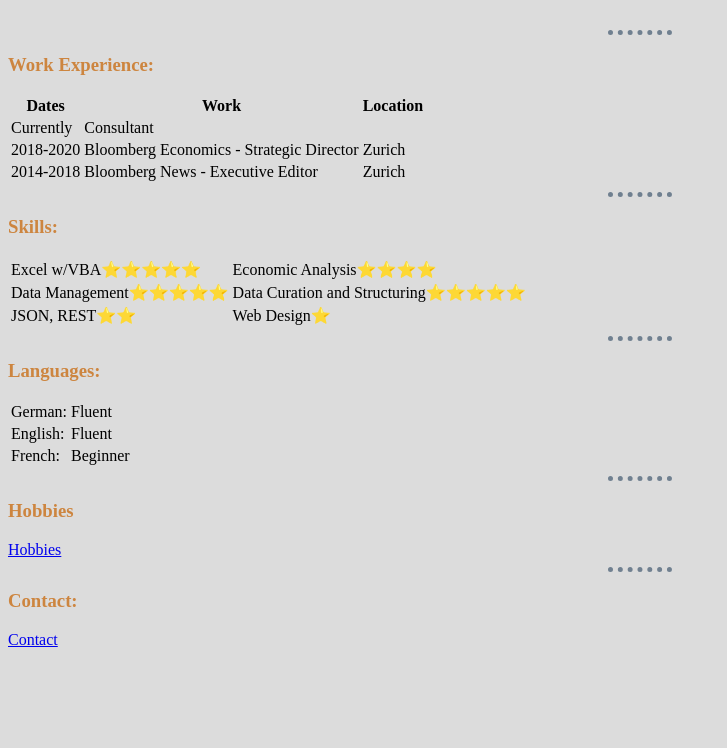
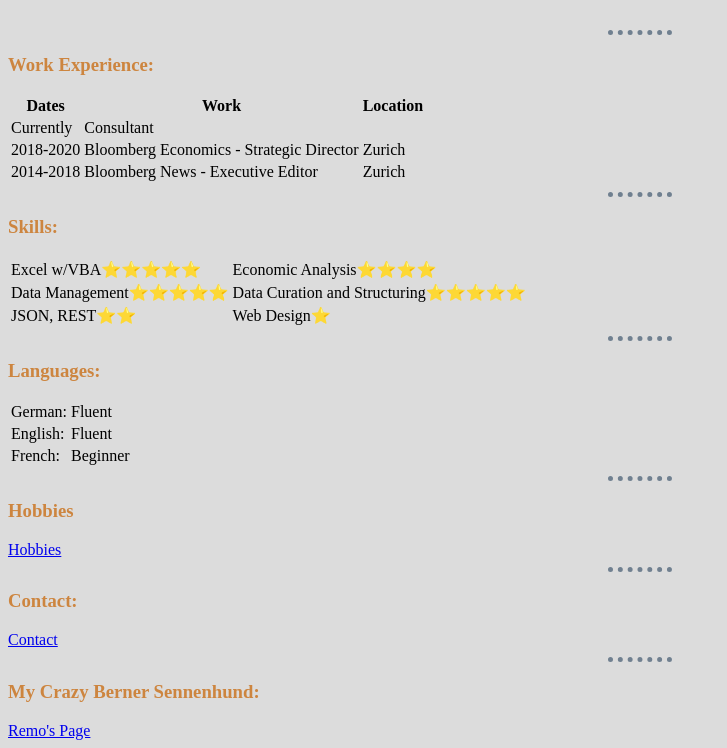
Before and after one commit to MarcoBabic/CV, a plain HTML site: page index.html in a window 1280 px wide. Shown: the part 232-980 px from the top of the page, without its empty margins (0-727 px from the left). Before the commit the page ends 889 px from the top, so only its background shows below. Drawn offline with Linux system fonts and the light colour scheme; files that its build step writes are made by us from their sources.

Commit message:
Add files via upload

```diff
--- a/index.html
+++ b/index.html
@@ -3,9 +3,11 @@
 
 <head>
   <meta charset="utf-8">
-  <title>🐻Marco Babic</title>
+  <title>Marco Babic</title>
+<!-- Code below is for adding styling to various elements of the sheet. -->
   <link rel="stylesheet" href="css/styles.css">
-    <link rel="stylesheet" href="https://github.com/MarcoBabic/CV/blob/main/styles.css">
+  <link rel="stylesheet" href="https://github.com/MarcoBabic/CV/blob/main/styles.css">
+
 
 </head>
 
@@ -86,6 +88,12 @@
   <hr>
   <h3>Contact:</h3>
   <a href="Contact.html">Contact</a><br>
+
+  <hr>
+  <h3>My Crazy Berner Sennenhund:</h3>
+  <a href="Remo.html">Remo's Page</a><br>
+
+
 </body>
 
 </html>
```
